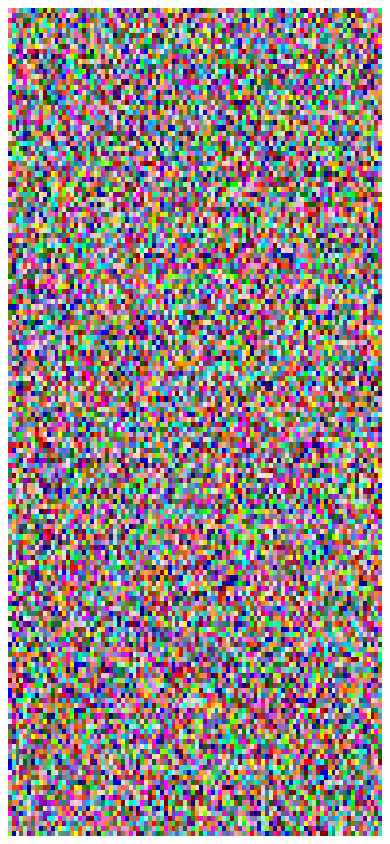
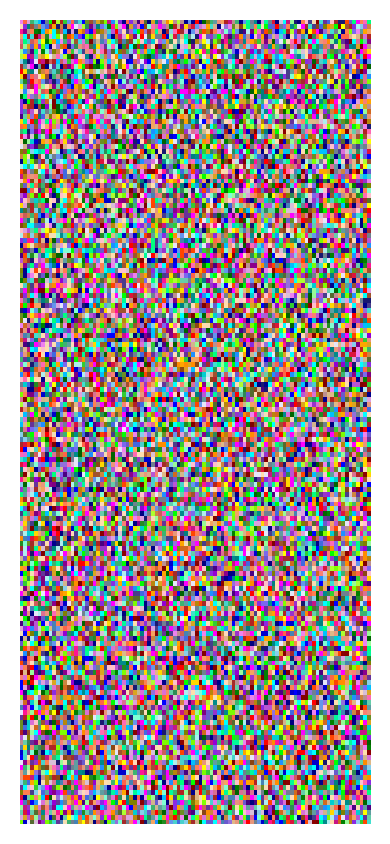
Before and after one commit to cemalokten/temporary-artworks, a plain HTML site: page index.html in a window 390 px wide. Drawn offline with Linux system fonts and the light colour scheme.

Commit message:
Border on phone

```diff
--- a/script.js
+++ b/script.js
@@ -122,12 +122,12 @@ let squares = [];
 // WAIT UNTIL DOCUMENT HAS LOADED BEFORE COLLECTING SQUARE ELMEENTS
 
 setTimeout(function() {
-    console.log('run');
-   squares = [...document.getElementsByClassName('square')]
+	console.log('run');
+	squares = [...document.getElementsByClassName('square')]
 },0);
 
 setTimeout(function(){
-       squares.forEach((sq) => {
+    squares.forEach((sq) => {
     sq.style.backgroundColor = randomColour();
 })
 },0)
--- a/style.css
+++ b/style.css
@@ -1,21 +1,9 @@
-@font-face {
-  font-family: 'Lab Mono Web';
-  src: url('fonts/labmono-regular-web.woff2') format('woff2'),
-    url('fonts/labmono-regular-web.woff') format('woff');
-  font-weight: normal;
-  font-style: normal;
-}
-
 html {
     background-color: rgb(255, 255, 255);
     -webkit-box-sizing: border-box;
     -moz-box-sizing: border-box;
     box-sizing: border-box;
     overflow: hidden;
-    font-family: 'Lab Mono Web';
-
-    font-size: 1rem;
-    color: rgb(0, 0, 0);
 ;}
 
 *,
@@ -34,8 +22,6 @@ body {
 :root {
   --cols: 10;
   --rows: 10;
-    --color: black;
-    --background: black;
 }
 
 #container {
@@ -47,3 +33,11 @@ height: 100%;
   justify-items: stretch;
   align-items: stretch;
 }
+
+@media (max-width: 600px) {
+body {
+  height: 100vh;
+  width: 100vw;
+  padding: 5vw;
+}
+}
```
Also changed, not shown: fonts/labmono-regular-web.woff (deleted), fonts/labmono-regular-web.woff2 (deleted). Lines whose indentation alone changed are shown as unchanged.
